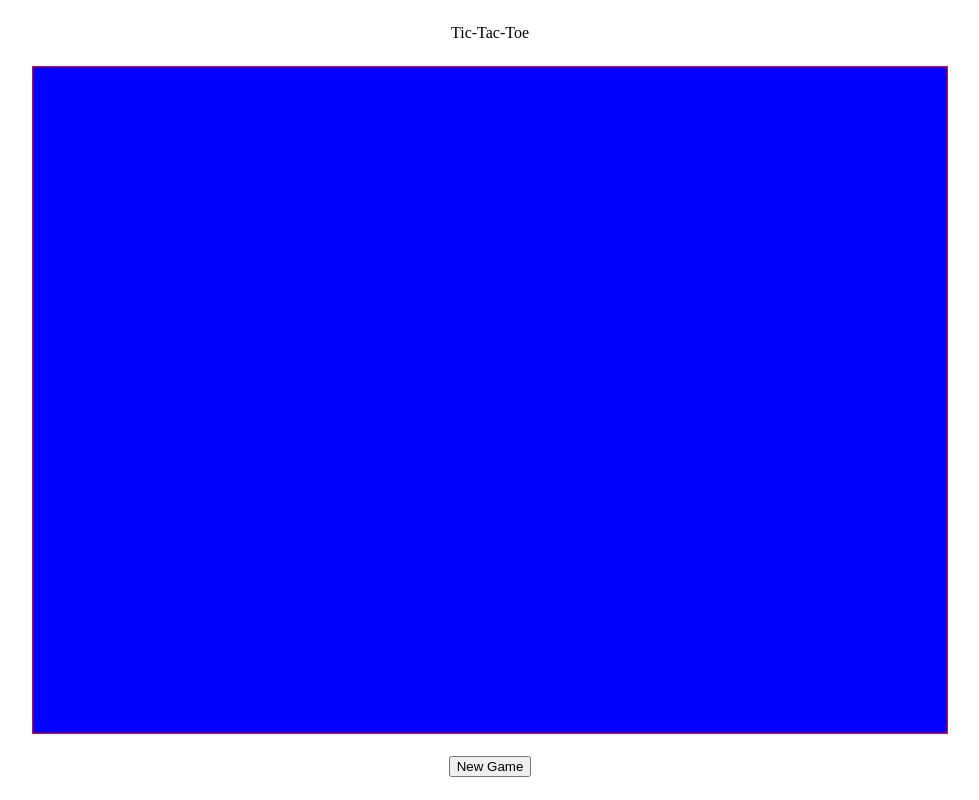
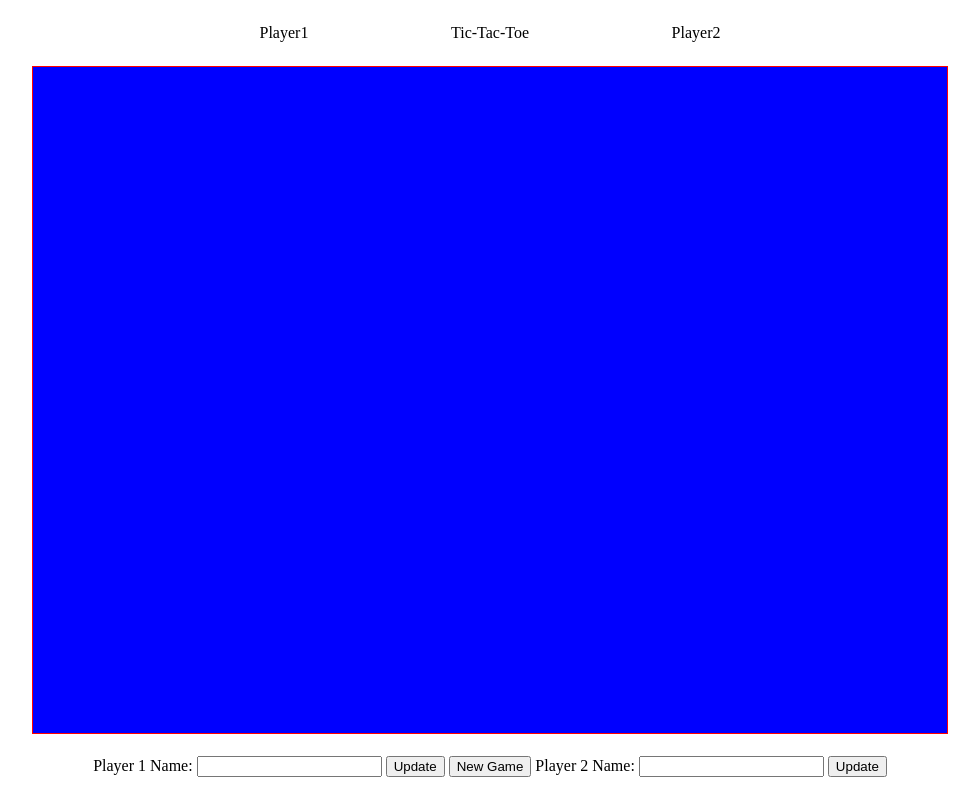
Before and after one commit to rpollard00/tictactoe, a plain HTML site: page index.html in a window 1280 px wide. Shown: the whole page, without its empty margins (150-1129 px from the left). Drawn offline with Linux system fonts and the light colour scheme.

Commit message:
Controls for player name change

```diff
--- a/index.html
+++ b/index.html
@@ -11,10 +11,20 @@
 </head>
 
 <body>
-    <h1>Tic-Tac-Toe</h1>
+    <div class="header">
+        <span class="player-header" id="player-1-name"></span>
+        <h1>Tic-Tac-Toe</h1>
+        <span class="player-header" id="player-2-name"></span>
+    </div>
     <div class="container"></div>
     <div class="controls">
+        <label for="player-1-name">Player 1 Name:</label>
+        <input type="text" id="player-1-input" />
+        <button type="button" id="player-1-button">Update</button>
         <button type="button" id="new-game-button">New Game</button>
+        <label for="player-2-name">Player 2 Name:</label>
+        <input type="text" id="player-2-input" />
+        <button type="button" id="player-2-button">Update</button>
     </div>
 </body>
 
--- a/style.css
+++ b/style.css
@@ -7,9 +7,13 @@ body {
     align-items: center;
 }
 
-h1 {
+.header {
     grid-column: 2 / 3;
     grid-row: 1 / 2;
+    display: grid;
+    grid-template-columns: 1fr 1fr 1fr;
+    gap: max(10px, 10vw);
+    justify-items: center;
 }
 
 .container {
@@ -38,6 +42,10 @@ h1 {
 }
 
 .controls {
-    grid-column: 2 / 3;
+    grid-column: 1 / 4;
     grid-row: 3 / 4;
 }
+
+.player-header {
+    display: inline-block;
+}
```
